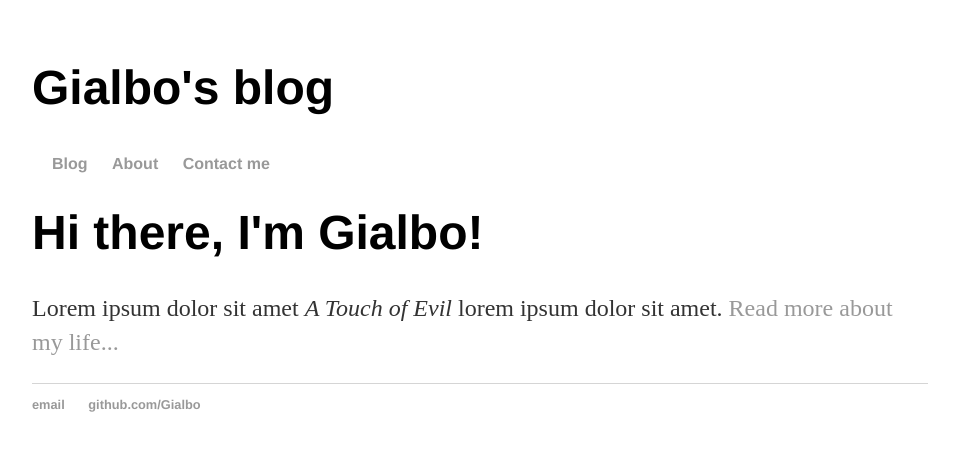
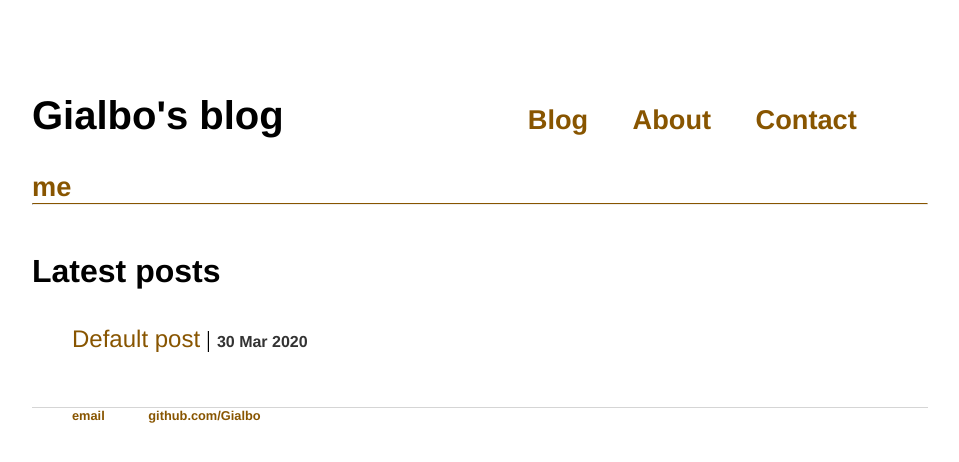
Before and after one commit to Gialbo/Gialbo.github.io, a Jekyll site: the page built from Gialbos_blog/index.html, in a window 1280 px wide. Shown: the top 462 px of the page, without its empty margins (160-1119 px from the left). Built offline with Jekyll 4.4.1, drawn with Linux system fonts in a browser that asks for light colours.

Commit message:
Restyling

```diff
--- a/Gialbos_blog/_layouts/default.html
+++ b/Gialbos_blog/_layouts/default.html
@@ -7,13 +7,14 @@
 	</head>
 	<body>
 		<nav>
+			<h2>Gialbo's blog</h2>
     		<ul>
-				<li><h1>Gialbo's blog</h1></li>
 				<li><a href="/">Blog</a></li>
 	        	<li><a href="/about">About</a></li>
         		<li><a href="/contact">Contact me</a></li>
     		</ul>
-        </nav>
+		</nav>
+		<hr class="menu-div">
         <div class="container">
 
 			{{ content }}
--- a/Gialbos_blog/_layouts/post.html
+++ b/Gialbos_blog/_layouts/post.html
@@ -2,7 +2,7 @@
 layout: default
 ---
   <h1>{{ page.title }}</h1>
-  <p class="meta">{{ page.date | date_to_string }}</p>
+  <p class="date">{{ page.date | date_to_string }}</p>
 
   <div class="post">
     {{ content }}
--- /dev/null
+++ b/Gialbos_blog/contact.html
@@ -0,0 +1,6 @@
+---
+layout: default
+---
+<h3 style="display: inline;"> E-mail: </h3> <a style="font-size: 1.3em;" href="mailto:gilbertomanunza@gmai.com">gilbertomanunza@gmail.com</a>
+<br/>
+<h3 style="display: inline;"> Github: </h3> <a style="font-size: 1.3em;" href="https://github.com/Gialbo">Gialbo</a>
--- a/Gialbos_blog/css/main.css
+++ b/Gialbos_blog/css/main.css
@@ -2,31 +2,64 @@ body {
     margin: 60px auto;
     width: 70%;
 }
-nav ul, footer ul {
+footer ul {
     font-family:'Helvetica', 'Arial', 'Sans-Serif';
-    padding: 0px;
+    display: inline;
     list-style: none;
     font-weight: bold;
 }
+nav ul {
+    font-family:'Helvetica', 'Arial', 'Sans-Serif';
+    display: inline;
+    list-style: none;
+    font-weight: bold;
+    padding-left: 15em;
+}
 nav ul li, footer ul li {
     display: inline;
-    margin-right: 20px;
+    margin-right: 40px;
 }
 a {
     text-decoration: none;
-    color: #999;
+    font-family: 'Helvetica', 'Arial', 'Sans-Serif';
+    color: #850;
+}
+nav a {
+    font-size: 1.7em;
 }
 a:hover {
     text-decoration: underline;
 }
 h1 {
-    font-size: 3em;
+    font-size: 2.4em;
+    font-family:'Helvetica', 'Arial', 'Sans-Serif';
+}
+h2 {
+    font-size: 2em;
+    font-family:'Helvetica', 'Arial', 'Sans-Serif';
+}
+h3 {
     font-family:'Helvetica', 'Arial', 'Sans-Serif';
 }
 p {
-    font-size: 1.5em;
-    line-height: 1.4em;
+    font-family:'Helvetica', 'Arial', 'Sans-Serif';
+}
+nav h2 {
+    font-family:'Helvetica', 'Arial', 'Sans-Serif';
+    font-size: 2.5em;
+    display: inline-block;
+}
+.date {
+    font-family: 'Helvetica', 'Arial', 'Sans-Serif';
+    font-size: medium;
+    font-weight: bold;
+    display: inline-block;
     color: #333;
+}
+.menu-div {
+    border-top: 0.1em solid #850;
+    margin-top: 0em;
+    margin-bottom: 3em;
 }
 footer {
     border-top: 1px solid #d5d5d5;
--- a/Gialbos_blog/index.html
+++ b/Gialbos_blog/index.html
@@ -1,8 +1,13 @@
 ---
 layout: default
-title: Gialbo site
+title: Gialbo's blog
 ---
-<div class="blurb">
-	<h1>Hi there, I'm Gialbo!</h1>
-    <p>Lorem ipsum dolor sit amet <em>A Touch of Evil</em> lorem ipsum dolor sit amet. <a href="/about">Read more about my life...</a></p>
-</div><!-- /.blurb -->
+<div class="index">
+    <h2> Latest posts</h2>
+	<ul class="posts">
+
+	  {% for post in site.posts %}
+    <li><a href="{{ post.url }}" title="{{ post.title }}">{{ post.title }}</a> | <p class="date"> {{ post.date | date_to_string }}</p></li>
+	  {% endfor %}
+	</ul>
+</div><!-- /.index-->
```
Also changed, not shown: Gialbos_blog/about.html (added, +7 -0 lines), Gialbos_blog/blog/index.html (deleted, +0 -11 lines), Gialbos_blog/_config.yml (line endings or trailing spaces), Gialbos_blog/_posts/2020-03-30-default-post.md (line endings or trailing spaces), Gialbos_blog/blog/atom.xml (line endings or trailing spaces).
